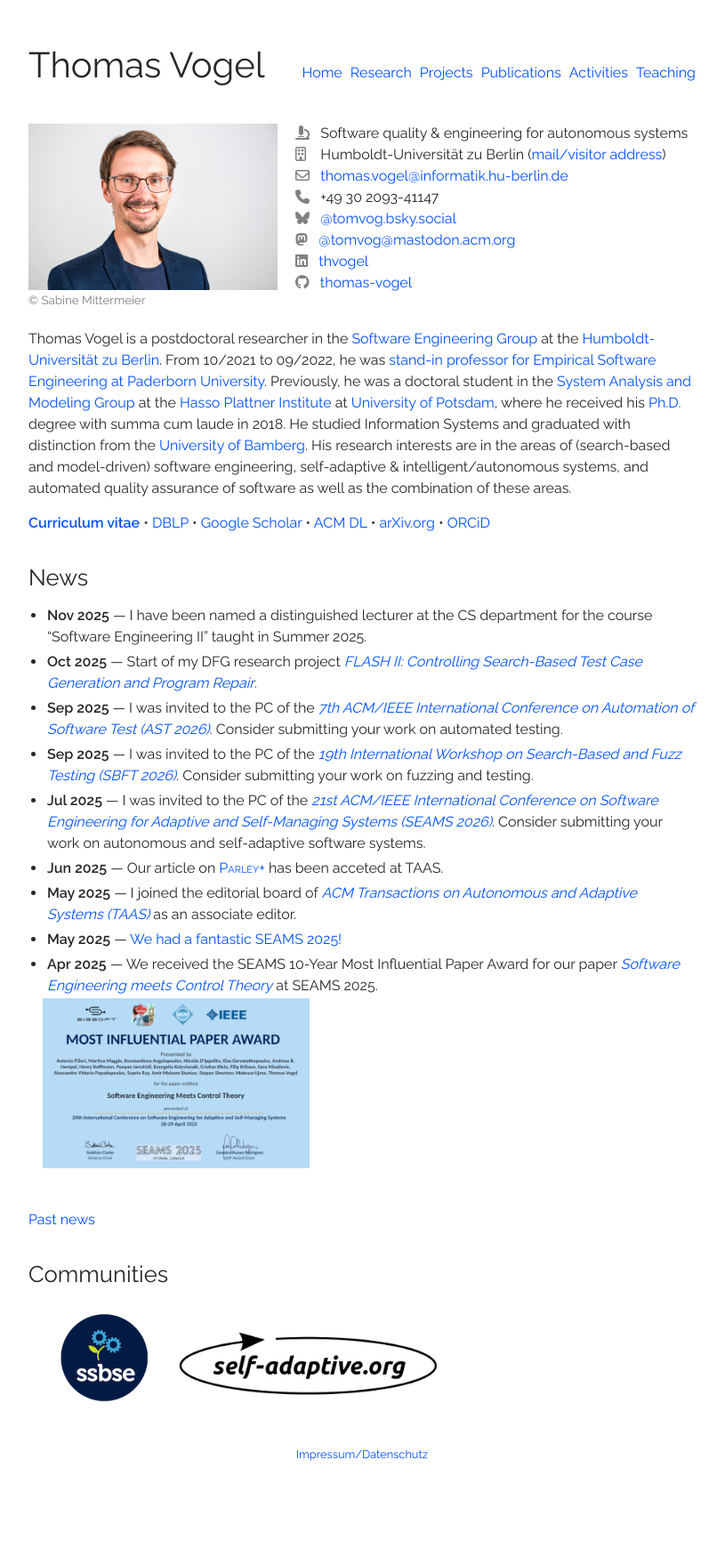
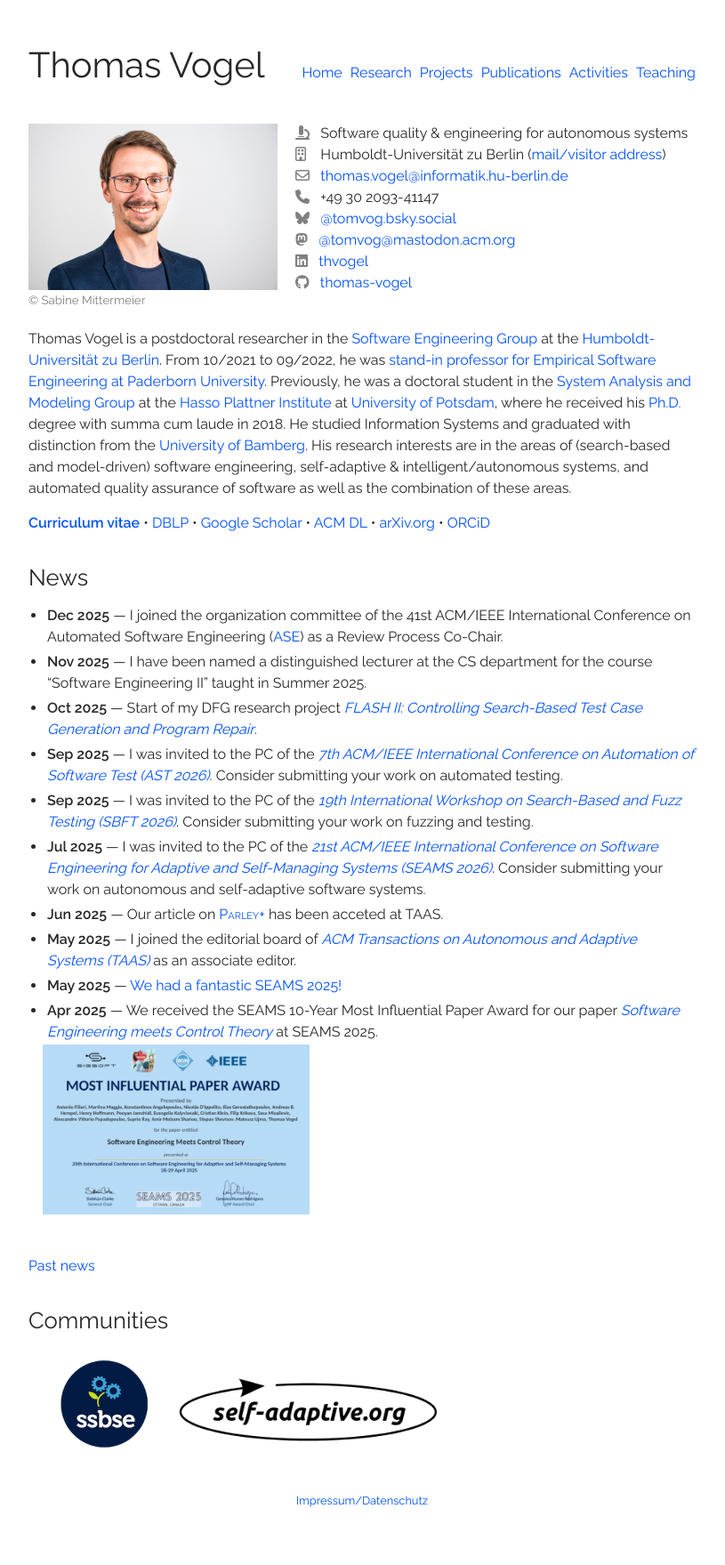
Before and after one commit to thomas-vogel/thomas-vogel.github.io, a Jekyll site: the page built from index.md, in a window 1280 px wide. Shown: the whole page at 89% size, without its empty margins (233-1048 px from the left). Built offline with Jekyll 4.4.1, drawn with Linux system fonts in a browser that asks for light colours; nearby versions of some CDN libraries; before the commit the page ends 1707 px from its top, so only the background shows below that.

Commit message:
Add OC ASE'26.

```diff
--- a/index.md
+++ b/index.md
@@ -101,6 +101,7 @@ His research interests are in the areas of (search-based and model-driven) softw
 
 ## News
 
+* __Dec 2025__ --- I joined the organization committee of the 41st ACM/IEEE International Conference on Automated Software Engineering ([ASE](https://conf.researchr.org/home/ase-2026){:target="_blank"}) as a Review Process Co-Chair.
 * __Nov 2025__ --- I have been named a distinguished lecturer at the CS department for the course "Software Engineering II" taught in Summer 2025.
 * __Oct 2025__ --- Start of my DFG research project [_FLASH II: Controlling Search-Based Test Case Generation and Program Repair_](projects/flash2).
 * __Sep 2025__ --- I was invited to the PC of the [_7th ACM/IEEE International Conference on Automation of Software Test (AST 2026)_](https://conf.researchr.org/home/ast-2026){:target="_blank"}. Consider submitting your work on automated testing.
```
Also changed, not shown: _pages/activities.md (+1 -0 lines), 1 other file.
